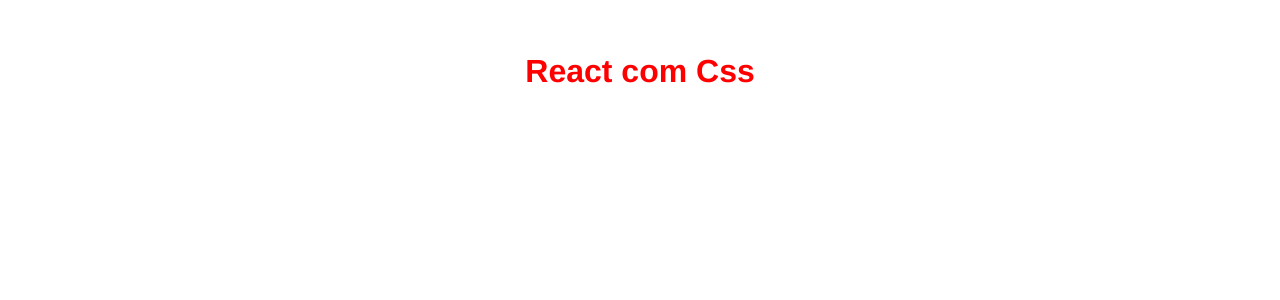
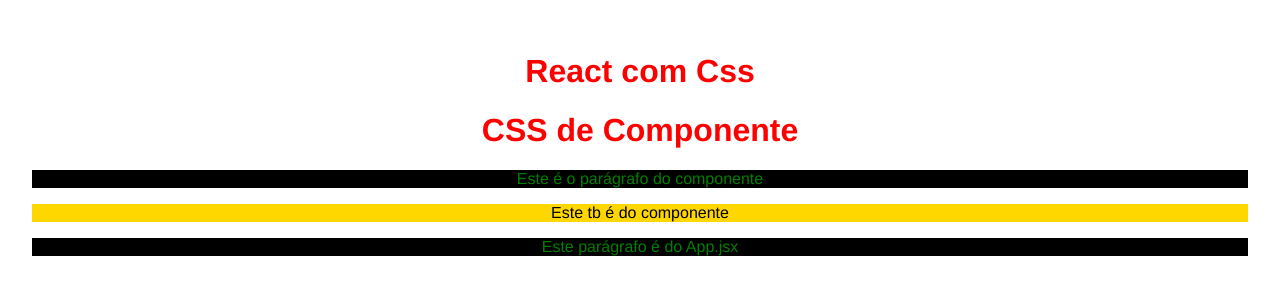
Before and after one commit to Thiago11112000/React-2025-curso-Hora-de-Codar, a React (Vite) app in the folder 4_CSS_REACT/css/: page / in a window 1280 px wide. Shown: the top 300 px of the page. Built offline with nearby package versions, Linux system fonts and the light colour scheme.

Commit message:
Css dos componentes

```diff
--- a/4_CSS_REACT/css/src/App.jsx
+++ b/4_CSS_REACT/css/src/App.jsx
@@ -1,12 +1,17 @@
-import { useState } from 'react'
-import reactLogo from './assets/react.svg'
-import viteLogo from '/vite.svg'
-import './App.css'
+import { useState } from 'react';
+import reactLogo from './assets/react.svg';
+import viteLogo from '/vite.svg';
+import './App.css';
+import './components/MyComponent.css'
+import MyComponent from './components/MyComponent'
 
 function App() {
 return <div className='App'>
-
+    {/*Css Global */}
   <h1>React com Css</h1>
+    {/*Css de componente */}
+  <MyComponent/>
+  <p> Este parágrafo é do App.jsx</p>
 </div>
 
 
--- /dev/null
+++ b/4_CSS_REACT/css/src/components/MyComponent.css
@@ -0,0 +1,8 @@
+p{
+  color:  green;
+  background-color: black;
+}
+.my-comp-paragraph{
+  color:black ;
+  background-color: gold;
+}
--- /dev/null
+++ b/4_CSS_REACT/css/src/components/MyComponent.jsx
@@ -0,0 +1,11 @@
+const MyComponent = () => {
+  return (
+    <div>
+    <h1> CSS de Componente</h1>
+    <p> Este é o parágrafo do componente</p>
+    <p className="my-comp-paragraph">Este tb é do componente</p>
+     </div>
+  )
+}
+
+export default MyComponent
```
